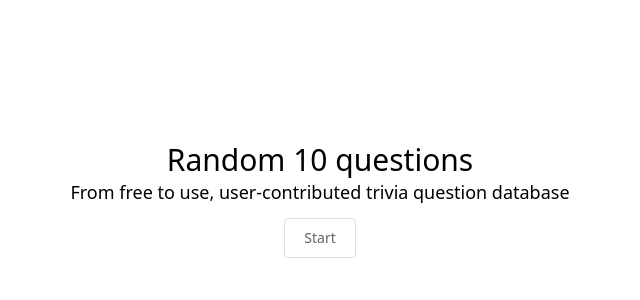
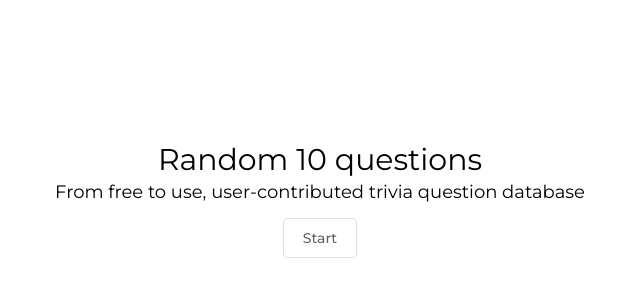
Before and after one commit to jakubhajduk53/quiz-2025, a Vue app: page / in a window 1280 px wide. Shown: the top 300 px of the page, without its empty margins (320-960 px from the left). Built offline with nearby package versions, Linux system fonts and the light colour scheme.

Commit message:
feat: add playful font

```diff
--- a/index.html
+++ b/index.html
@@ -7,7 +7,7 @@
     <title>Quiz 2025</title>
   </head>
   <body>
-    <div id="app"></div>
+    <div id="app" class="font-montserrat"></div>
     <script type="module" src="/src/main.ts"></script>
   </body>
 </html>
--- a/src/style.css
+++ b/src/style.css
@@ -1,3 +1,4 @@
+@import url("https://fonts.googleapis.com/css2?family=Montserrat:ital,wght@0,100..900;1,100..900&display=swap");
 @import "tailwindcss";
 html,
 body,
@@ -7,3 +8,6 @@
   padding: 0;
   box-sizing: border-box;
 }
+@theme {
+  --font-montserrat: "Montserrat", sans-serif;
+}
```
